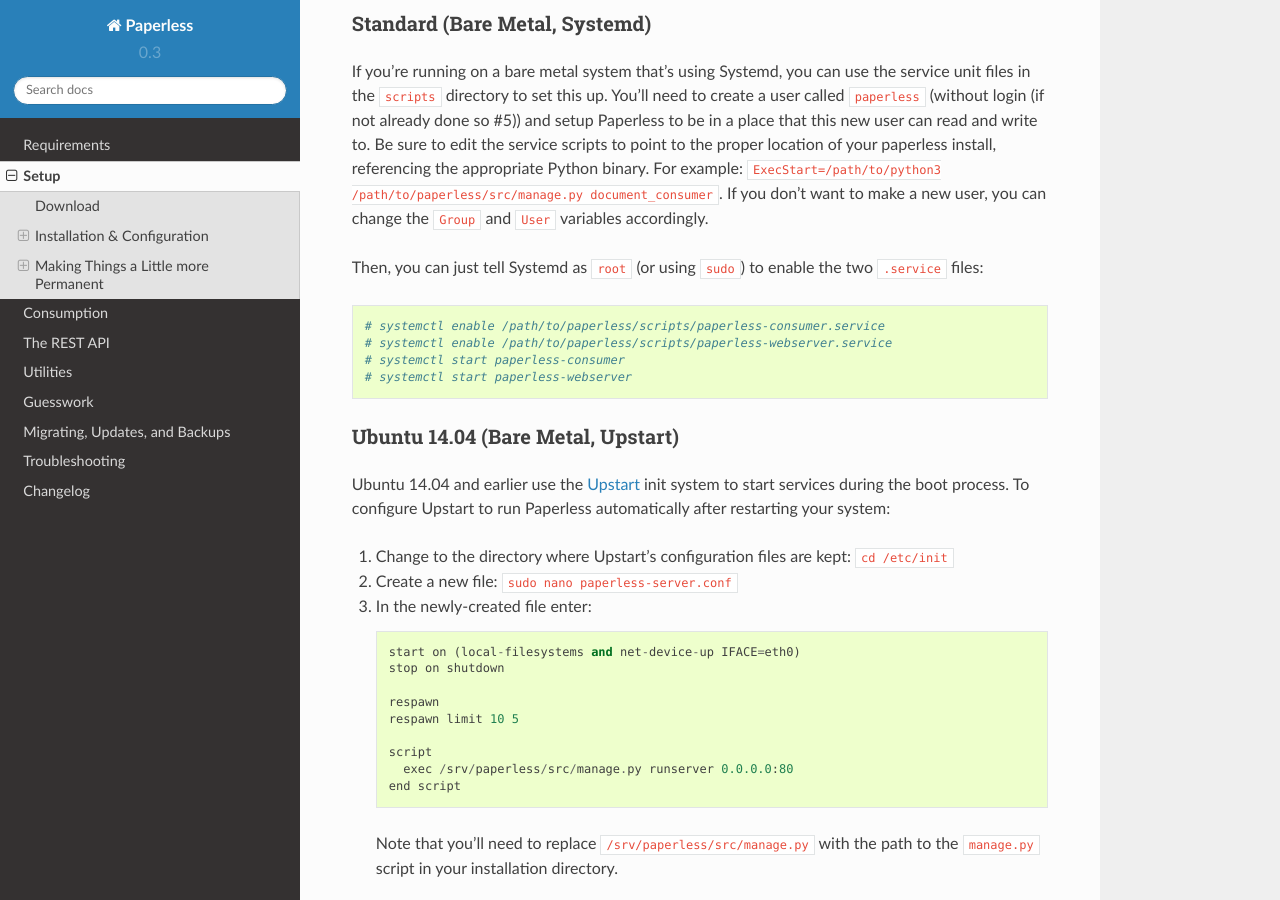
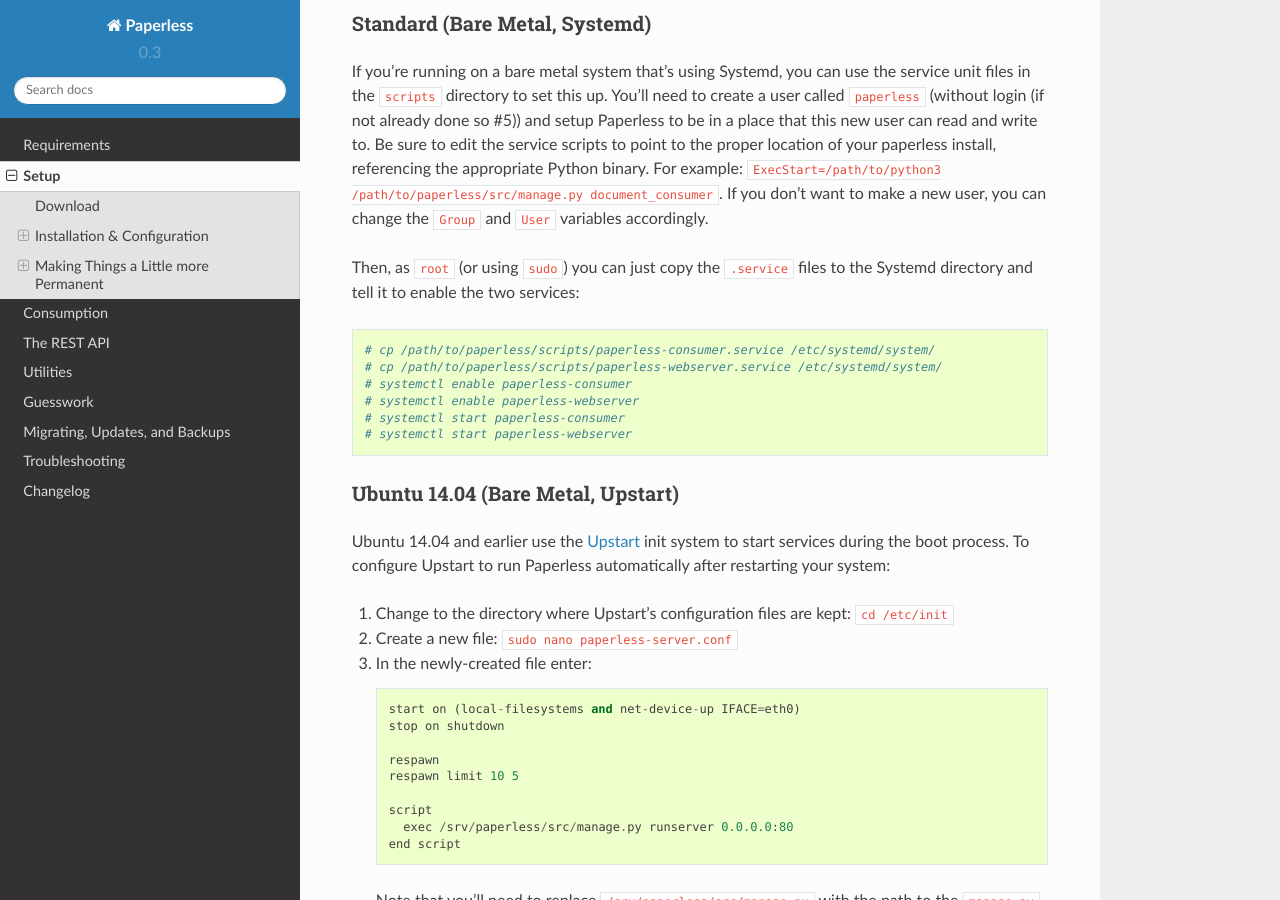
Before and after one commit to repoRangee/Large-scale, a Sphinx documentation site: the page built from docs/setup.rst, in a window 1280 px wide and 900 px high, scrolled down 4978 px. Built offline with Sphinx 7.4.7 and the Read the Docs theme 2.0.0, drawn with Linux system fonts in a browser that asks for light colours; formulas are drawn with MathJax 3.

Commit message:
Copy Paperless service files to systemd directory before enabling them.
The problem with the original instruction is that systemd creates a
symlink pointing to the service file in the paperless directory. A user
is unlikely to leave the changes in the service files committed
(especially not on a master branch checkout) and they are easily lost and
the services fail to start without obvious reason.

To avoid this we simply copy the service files to the systemd directory
directly and use the files in the repository only as an example.

```diff
--- a/docs/setup.rst
+++ b/docs/setup.rst
@@ -313,11 +313,13 @@ paperless install, referencing the appropriate Python binary. For example:
 If you don't want to make a new user, you can change the ``Group`` and ``User``
 variables accordingly.
 
-Then, you can just tell Systemd as ``root`` (or using ``sudo``) to enable the
-two ``.service`` files::
+Then, as ``root`` (or using ``sudo``) you can just copy the ``.service`` files
+to the Systemd directory and tell it to enable the two services::
 
-    # systemctl enable /path/to/paperless/scripts/paperless-consumer.service
-    # systemctl enable /path/to/paperless/scripts/paperless-webserver.service
+    # cp /path/to/paperless/scripts/paperless-consumer.service /etc/systemd/system/
+    # cp /path/to/paperless/scripts/paperless-webserver.service /etc/systemd/system/
+    # systemctl enable paperless-consumer
+    # systemctl enable paperless-webserver
     # systemctl start paperless-consumer
     # systemctl start paperless-webserver
 
```
